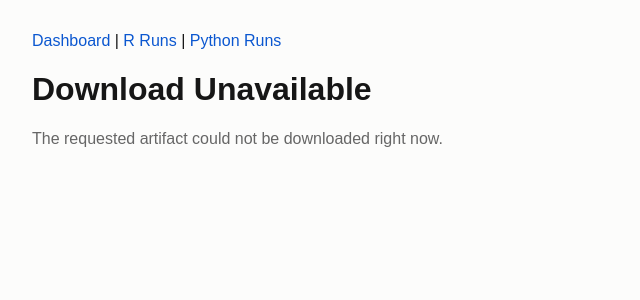
After one commit to NatGo-Data-Group-Inc/package-scanner, a Flask app: template webapp/templates/download_error.html in a window 1280 px wide. The commit adds this page. Shown: the top 300 px of the page, without its empty margins (0-640 px from the left). Run offline with Flask 3, Linux system fonts and the light colour scheme; the template is opened without the code that fills it, so the values that code supplies are empty.

Commit message:
Handle expired AWS auth in Flask UI

```diff
--- a/webapp/app.py
+++ b/webapp/app.py
@@ -6,6 +6,7 @@ from flask import Flask, abort, redirect, render_template, request
 
 from package_scanner.catalog import catalog_pointer_key, catalog_run_key
 from package_scanner.catalog_awscli import (
+    AwsAuthExpiredError,
     s3_get_json,
     s3_list_keys,
     s3_presign,
@@ -28,6 +29,9 @@ def create_app() -> Flask:
         "R_STATE_MACHINE_ARN",
         "arn:aws:states:us-east-1:807497180525:stateMachine:package-scanner-dev-r-ecs-linux-scan-orchestrator",
     )
+
+    def auth_message() -> str | None:
+        return None
 
     def list_runs(ecosystem: str) -> list[dict]:
         prefix = f"{app.config['CATALOG_PREFIX'].rstrip('/')}/catalog/{ecosystem}/runs/"
@@ -109,25 +113,47 @@ def create_app() -> Flask:
 
     @app.route("/")
     def index():
+        auth_error = None
+        try:
+            latest_r = load_pointer("r", "latest-successful")
+            latest_python = load_pointer("python", "latest-successful")
+            approved_r = load_pointer("r", "current-approved")
+            approved_python = load_pointer("python", "current-approved")
+            active = active_runs()
+        except AwsAuthExpiredError as exc:
+            auth_error = str(exc)
+            latest_r = None
+            latest_python = None
+            approved_r = None
+            approved_python = None
+            active = []
         return render_template(
             "index.html",
-            latest_r=load_pointer("r", "latest-successful"),
-            latest_python=load_pointer("python", "latest-successful"),
-            approved_r=load_pointer("r", "current-approved"),
-            approved_python=load_pointer("python", "current-approved"),
-            active_runs=active_runs(),
+            latest_r=latest_r,
+            latest_python=latest_python,
+            approved_r=approved_r,
+            approved_python=approved_python,
+            active_runs=active,
+            auth_error=auth_error,
         )
 
     @app.route("/runs/<ecosystem>")
     def runs(ecosystem: str):
         if ecosystem not in {"r", "python"}:
             abort(404)
-        return render_template("runs.html", ecosystem=ecosystem, runs=list_runs(ecosystem))
+        auth_error = None
+        try:
+            rows = list_runs(ecosystem)
+        except AwsAuthExpiredError as exc:
+            auth_error = str(exc)
+            rows = []
+        return render_template("runs.html", ecosystem=ecosystem, runs=rows, auth_error=auth_error)
 
     @app.route("/runs/<ecosystem>/<execution_id>")
     def run_detail(ecosystem: str, execution_id: str):
         if ecosystem not in {"r", "python"}:
             abort(404)
+        auth_error = None
         try:
             record = s3_get_json(
                 app.config["CATALOG_BUCKET"],
@@ -135,9 +161,12 @@ def create_app() -> Flask:
                 region=app.config["AWS_REGION"],
                 profile=app.config["AWS_PROFILE"],
             )
+        except AwsAuthExpiredError as exc:
+            auth_error = str(exc)
+            record = None
         except Exception:
             abort(404)
-        return render_template("run_detail.html", ecosystem=ecosystem, record=enrich_record(record, ecosystem))
+        return render_template("run_detail.html", ecosystem=ecosystem, record=enrich_record(record, ecosystem) if record else None, auth_error=auth_error)
 
     @app.route("/download")
     def download():
@@ -152,6 +181,8 @@ def create_app() -> Flask:
                 region=app.config["AWS_REGION"],
                 profile=app.config["AWS_PROFILE"],
             )
+        except AwsAuthExpiredError as exc:
+            return render_template("download_error.html", auth_error=str(exc), key=key), 401
         except Exception:
             abort(500)
         return redirect(url, code=302)
--- a/webapp/templates/base.html
+++ b/webapp/templates/base.html
@@ -39,6 +39,11 @@
   </head>
   <body>
     <p><a href="/">Dashboard</a> | <a href="/runs/r">R Runs</a> | <a href="/runs/python">Python Runs</a></p>
+    {% if auth_error %}
+    <div style="margin: 1rem 0; padding: 0.75rem 1rem; border: 1px solid var(--bad); border-radius: 0.35rem; color: var(--bad);">
+      {{ auth_error }} Reauthenticate with AWS SSO, then refresh the page.
+    </div>
+    {% endif %}
     {% block body %}{% endblock %}
   </body>
   </html>
--- /dev/null
+++ b/webapp/templates/download_error.html
@@ -0,0 +1,8 @@
+{% extends "base.html" %}
+{% block body %}
+<h1>Download Unavailable</h1>
+<p class="muted">The requested artifact could not be downloaded right now.</p>
+{% if key %}
+<p><code>{{ key }}</code></p>
+{% endif %}
+{% endblock %}
--- a/webapp/templates/run_detail.html
+++ b/webapp/templates/run_detail.html
@@ -1,5 +1,9 @@
 {% extends "base.html" %}
 {% block body %}
+{% if not record %}
+<h1>{{ ecosystem|upper }} Run</h1>
+<p class="muted">Run details are unavailable until AWS authentication is restored.</p>
+{% else %}
 <h1>{{ ecosystem|upper }} Run {{ record.execution_id }}</h1>
 <p>Status: <span class="{{ 'ok' if record.status == 'SUCCEEDED' else 'bad' }}">{{ record.status }}</span></p>
 <p>Timestamp: <code>{{ record.scan_timestamp }}</code></p>
@@ -51,4 +55,5 @@
   </ul>
   {% endif %}
 {% endfor %}
+{% endif %}
 {% endblock %}
```
Also changed, not shown: package_scanner/catalog_awscli.py (+23 -2 lines).
